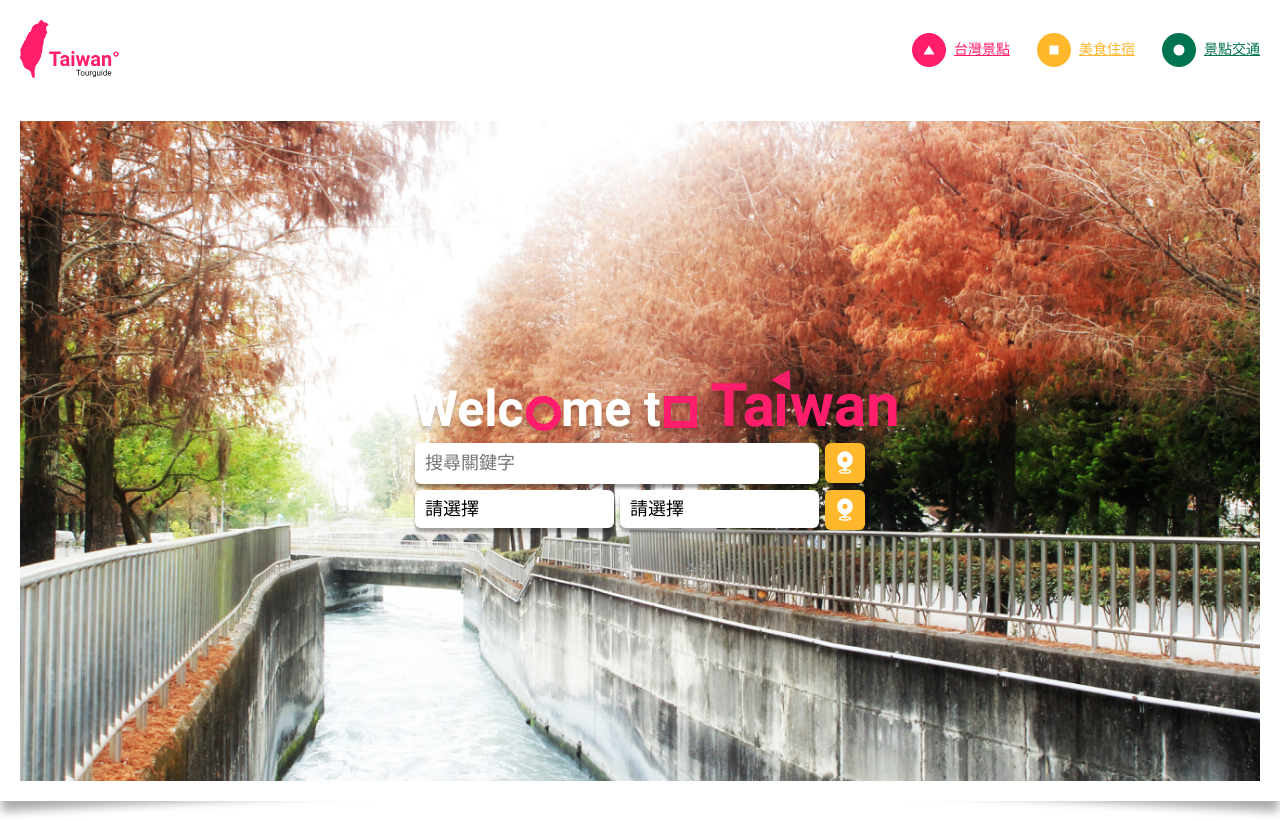
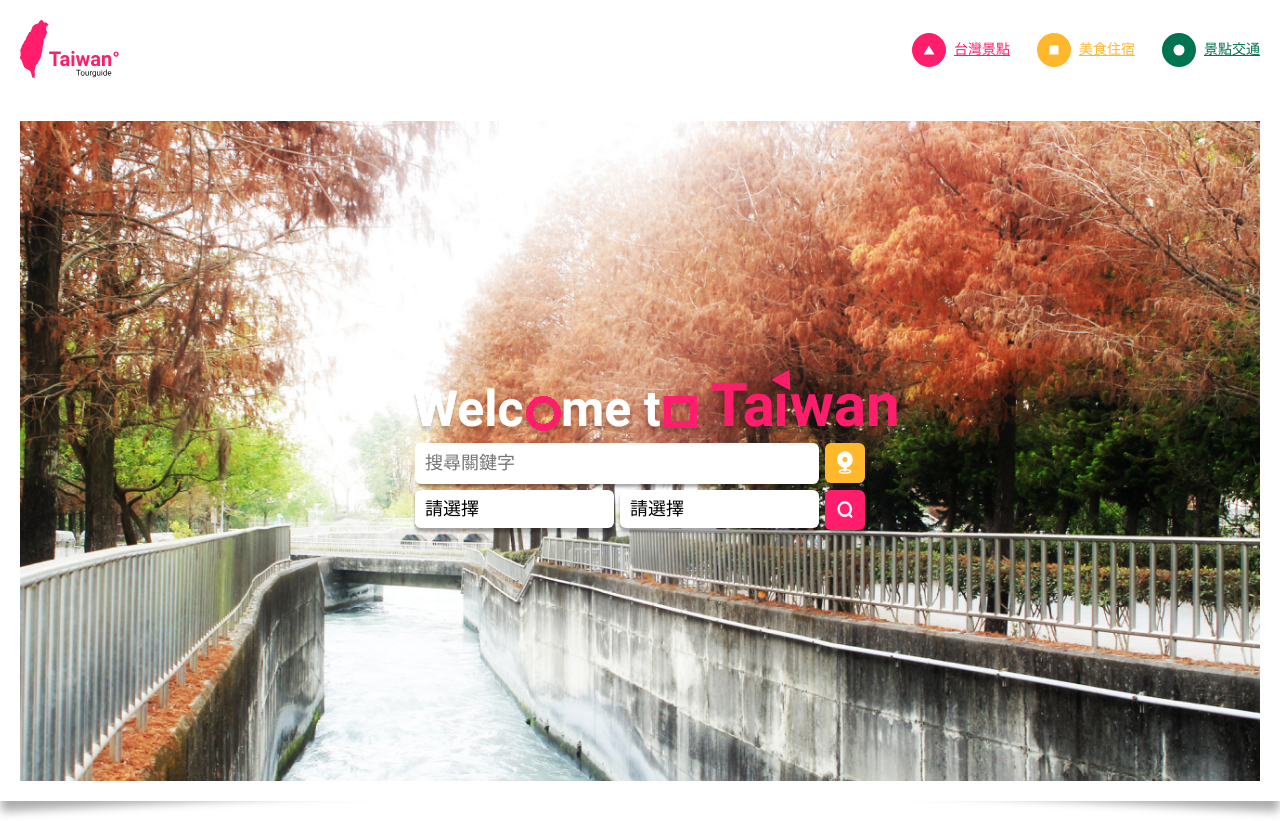
Before and after one commit to wenyo/taiwan_travel, a Vue app: page / in a window 1280 px wide. Built offline with nearby package versions, Linux system fonts and the light colour scheme.

Commit message:
add shadow

```diff
--- a/src/component/IconButton.vue
+++ b/src/component/IconButton.vue
@@ -53,6 +53,7 @@ button {
   display: flex;
   justify-content: center;
   align-items: center;
+  box-shadow: 3px 3px 3px $basic-color-shadow;
 
   img {
     width: 80%;
--- a/src/component/TextInput.vue
+++ b/src/component/TextInput.vue
@@ -27,7 +27,7 @@ export default {
 input {
   border-radius: 6px;
   border: none;
-  box-shadow: 0 4px 3px $basic-color-shadow;
+  box-shadow: 3px 3px 3px $basic-color-shadow;
   font-size: 18px;
   padding: 10px;
   width: 100%;
--- a/src/page/Home/index.vue
+++ b/src/page/Home/index.vue
@@ -9,7 +9,7 @@
       <div class="margin-10">
         <Select />
         <Select />
-        <IconButton type="gps" color="second" />
+        <IconButton type="search" color="master" />
       </div>
     </div>
   </Banner>
```
